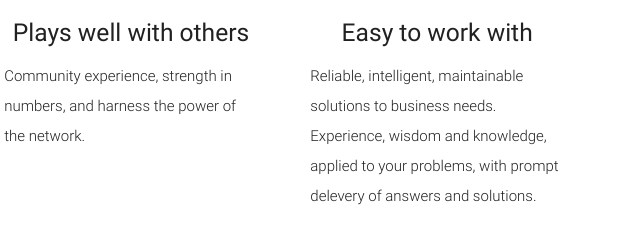
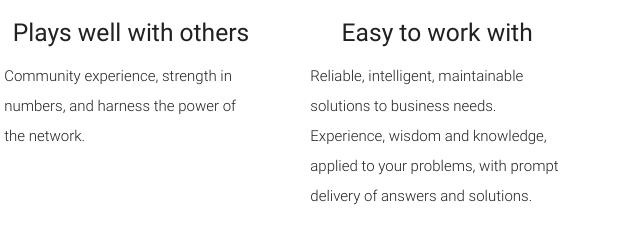
Before and after one commit to ceme/ceme.github.io, a plain HTML site: page parallax-template-ceme/index.html in a window 1280 px wide. Shown: the part 553-800 px from the top of the page, 509-1149 px from the left. Drawn offline with nearby package versions, Linux system fonts and the light colour scheme.

Commit message:
Fix typo

```diff
--- a/parallax-template-ceme/index.html
+++ b/parallax-template-ceme/index.html
@@ -73,7 +73,7 @@
             <h2 class="center brown-text"><i class="material-icons">settings</i></h2>
             <h5 class="center">Easy to work with</h5>
 
-            <p class="light">Reliable, intelligent, maintainable solutions to business needs. Experience, wisdom and knowledge, applied to your problems, with prompt delevery of answers and solutions.</p>
+            <p class="light">Reliable, intelligent, maintainable solutions to business needs. Experience, wisdom and knowledge, applied to your problems, with prompt delivery of answers and solutions.</p>
           </div>
         </div>
       </div>
```
